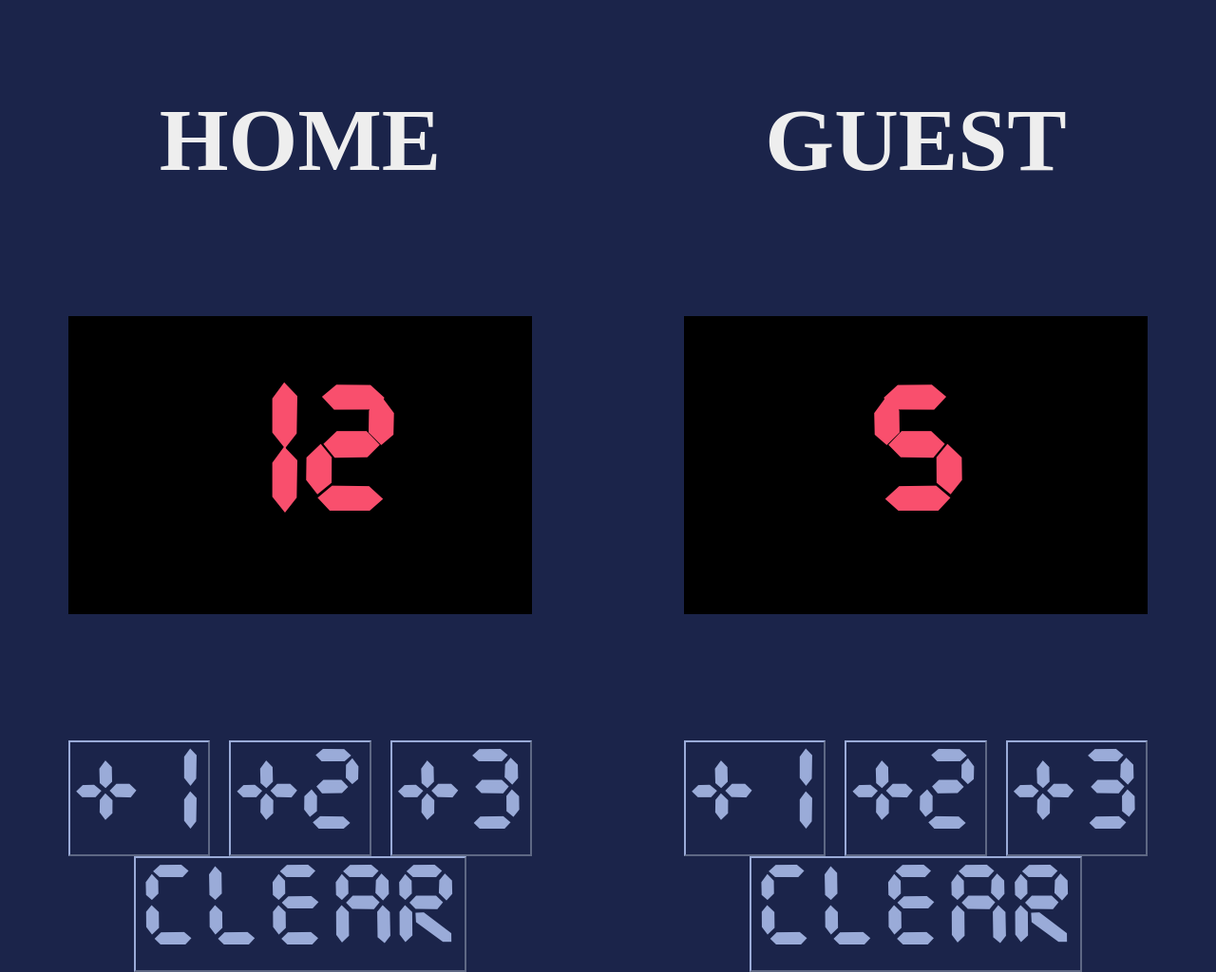
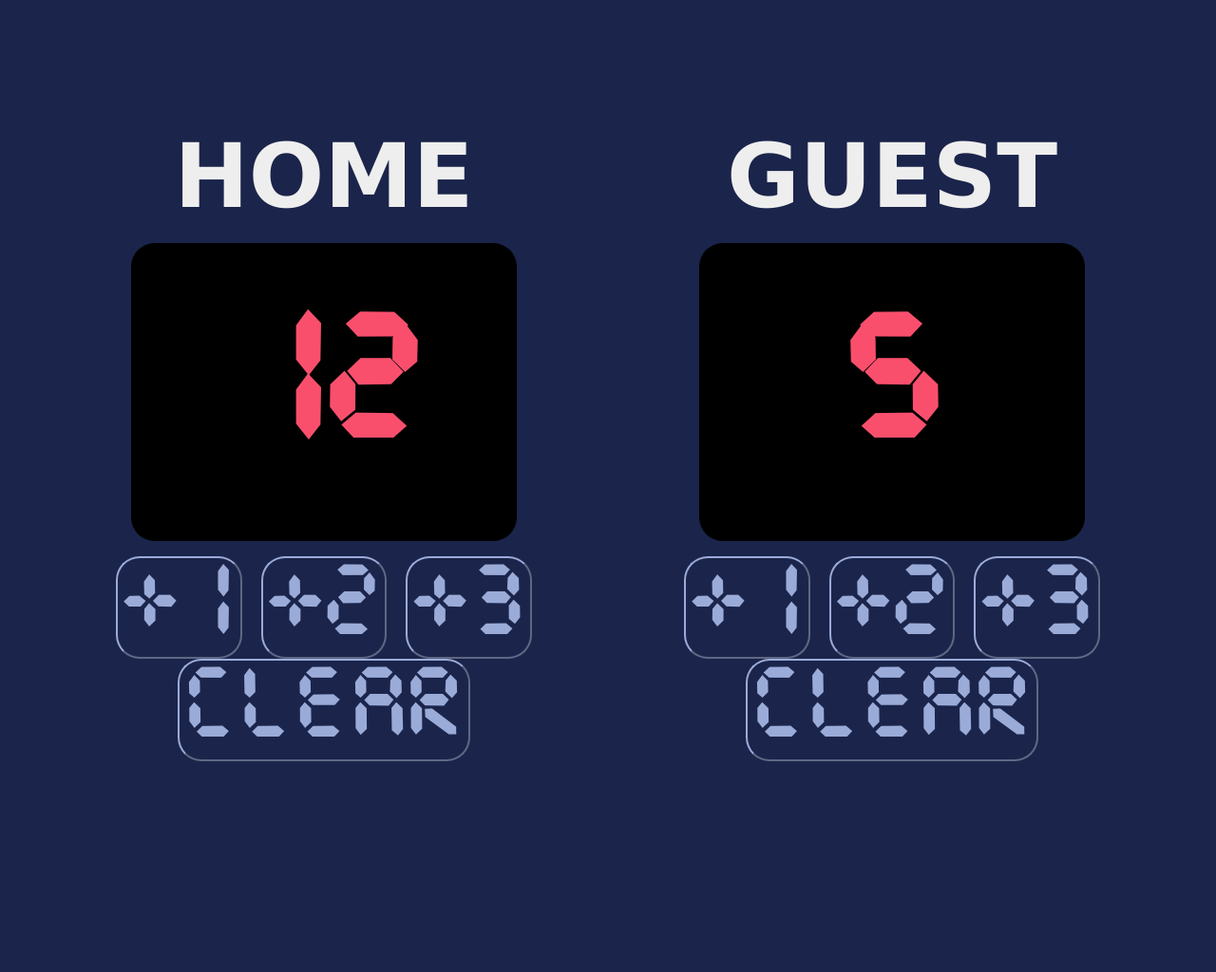
Before and after one commit to dennispoliku/JS-Learning, a plain HTML site: page index.html in a window 1280 px wide. Shown: the whole page at 95% size. After the commit the page ends 917 px from the top, so only its background shows below. Drawn offline with Linux system fonts and the light colour scheme.

Commit message:
New fonts and margins

```diff
--- a/styles.css
+++ b/styles.css
@@ -16,6 +16,12 @@ body{
   gap: 10rem;
   font-size: 5rem;
   color: #EEEEEE;
+  padding: 115px;
+}
+
+h3{
+  font-family: Verdana, Geneva, Tahoma, sans-serif;
+  margin: 1rem;
 }
 
 h2{
@@ -23,7 +29,9 @@ h2{
   padding: 70px;
   color: #F94F6D;
   background-color: #000000;
+  border-radius: 25px;
   font-size: 10rem;
+  margin: 1rem;
 }
 
 
@@ -31,6 +39,8 @@ button{
   font-family: 'Bubble', Geneva, Tahoma, sans-serif;
   background-color: #1B244A;
   color: #9AABD8;
-  font-size: 80pt;
-  border-color: #9AABD8 ;
+  font-size: 70pt;
+  border-color: #9AABD8;
+  border-radius: 25px;
+  cursor: pointer;
 }
```
